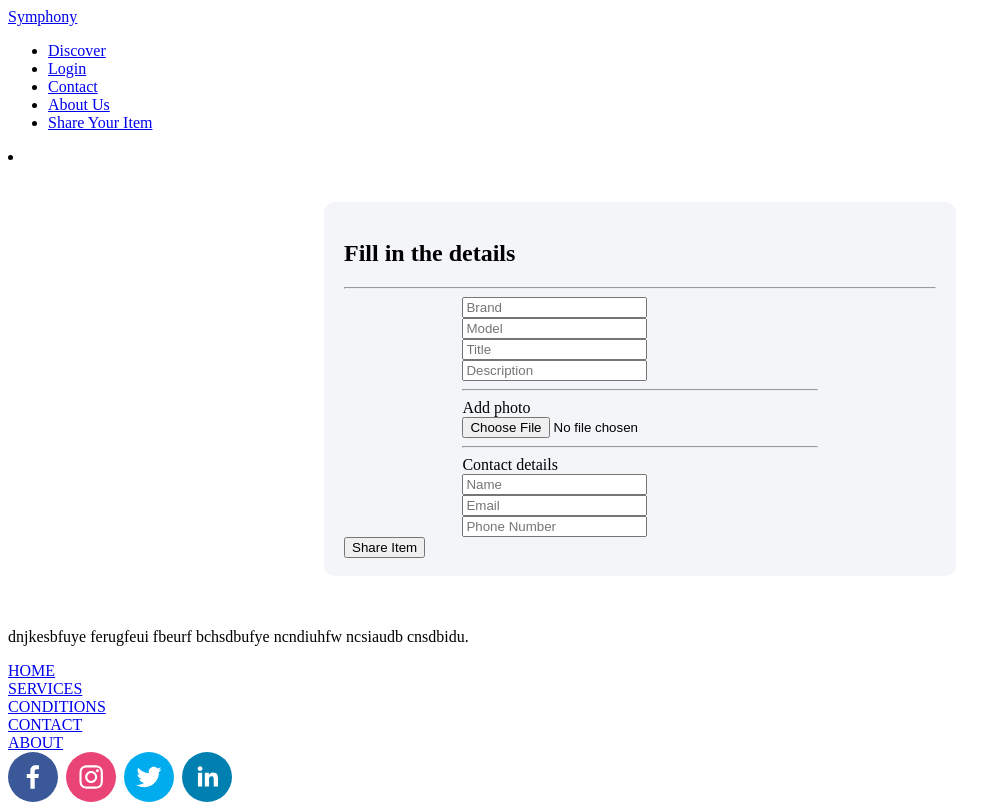
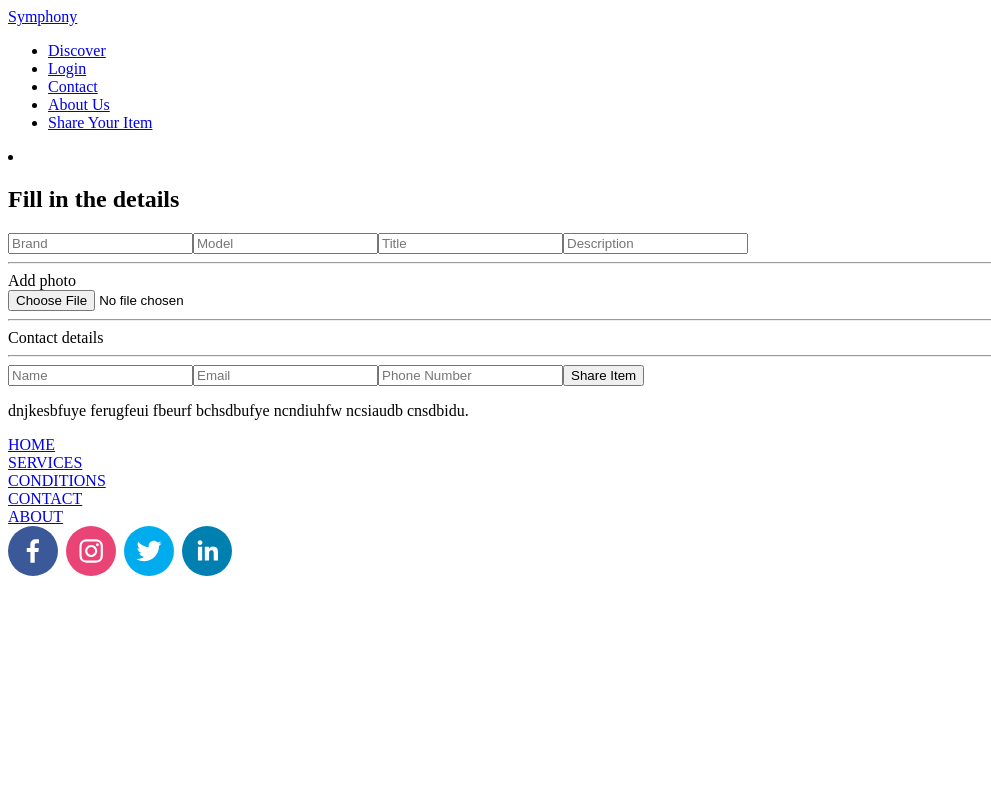
Before and after one commit to whdcharuka/New, a Next.js app: page /Components/share-item in a window 1280 px wide. Shown: the whole page, without its empty margins (0-991 px from the left). Built offline with nearby package versions, Linux system fonts and the light colour scheme.

Commit message:
modified

```diff
--- a/pages/Components/share-item.js
+++ b/pages/Components/share-item.js
@@ -3,59 +3,42 @@ import styles from '/styles/shareitems.module.css';
 import Navbar from './Navbar/Navbar';
 import Head from 'next/head';
 import Footer from './Footer';
+import Link from 'next/link'
 
 function ShareItem ()  {
     return(
         <div>
           <Head><title>Share Item</title></Head>
           <Navbar/>
-        <div className="container">
-            <br/><br/>
-          <div  className={cx(styles["shareform-container"],)}>
-            <div  className={cx(styles["shareform-container1"],)}>
-            <form className="share-items-form">
-               <br/>
-               <h2 className={cx(styles["header-shareitems"],"text-center","mt-5")}>Fill in the details</h2>
-               <hr></hr>
-            <div  className={cx(styles["shareform-container2"],)}>
-               <div class="mb-3">
-                     <input type="Brand" placeholder="Brand" class="form-control" id="exampleInputEmail1" aria-describedby="emailHelp"/>
-              </div>
-              <div class="mb-3">
-                    <input type="Model" placeholder="Model" class="form-control" id="exampleInputPassword1"/>
-              </div>
-              <div class="mb-3">
-                    <input type="Title" placeholder="Title" class="form-control" id="exampleInputPassword1"/>
-              </div>
-              <div class="mb-3">
-                    <input type="Description" placeholder="Description" class="form-control" id="exampleInputPassword1"/>
-              </div>
-              <hr></hr>
-              <label>Add photo</label>
+
+        <section>
+          <div className="share">
+            <div className="register1">
+                <div className="col-1">
+                      <form id='form' className='flex flex-col' >
+                      <h2>Fill in the details</h2>
+                          <input type="text" className='d' placeholder='Brand' />
+                          <input type="text" className='d' placeholder='Model' />
+                          <input type="text" className='d' placeholder='Title' />
+                          <input type="text" className='d' placeholder='Description' />
+                          <hr></hr>
+                          <label>Add photo</label>
               <div>
                       <input  type="file"></input>
               </div>
               <hr></hr>
                   <label>Contact details</label>
-                   <br/>
-                   <input type="Description" placeholder="Name" class="form-control" id="exampleInputPassword1"/>
-                   <br/>
-                   <input type="Description" placeholder="Email" class="form-control" id="exampleInputPassword1"/>
-                   <br/>
-                   <input type="Description" placeholder="Phone Number" class="form-control" id="exampleInputPassword1"/>
-                   <br/>
+              <hr></hr>
+                          <input type="text" className='d' placeholder='Name' />
+                          <input type="text" className='d' placeholder='Email' />
+                          <input type="text" className='d' placeholder='Phone Number' />
 
-              </div>
-                   <div class="d-grid gap-2 col-6 mx-auto">
-                       <button type="submit" class="btn btn-dark">Share Item</button>
-                   </div>
-                   <br/>
-
-            </form>
-            </div>
+                          <button className='btn'>Share Item</button>
+                      </form>
+                  </div>
           </div>
-          <br/><br/>
         </div>
+    </section>
         <Footer/>
         </div>
     )
```
